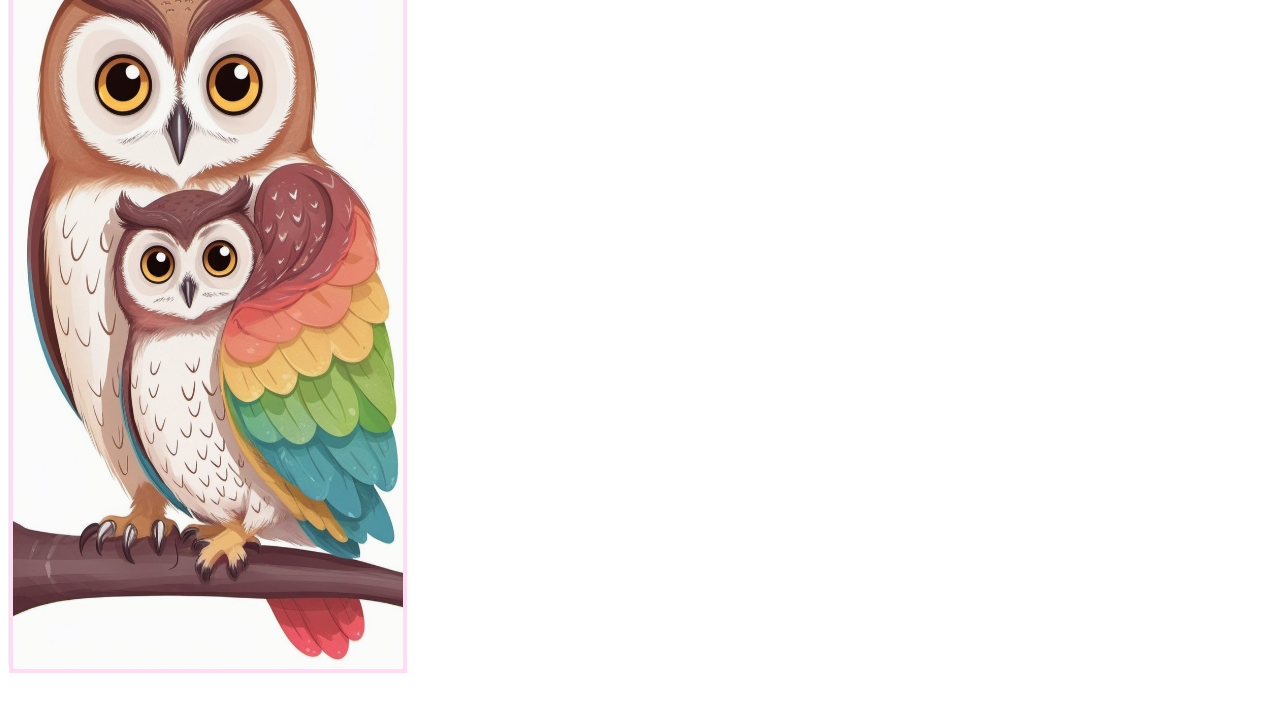
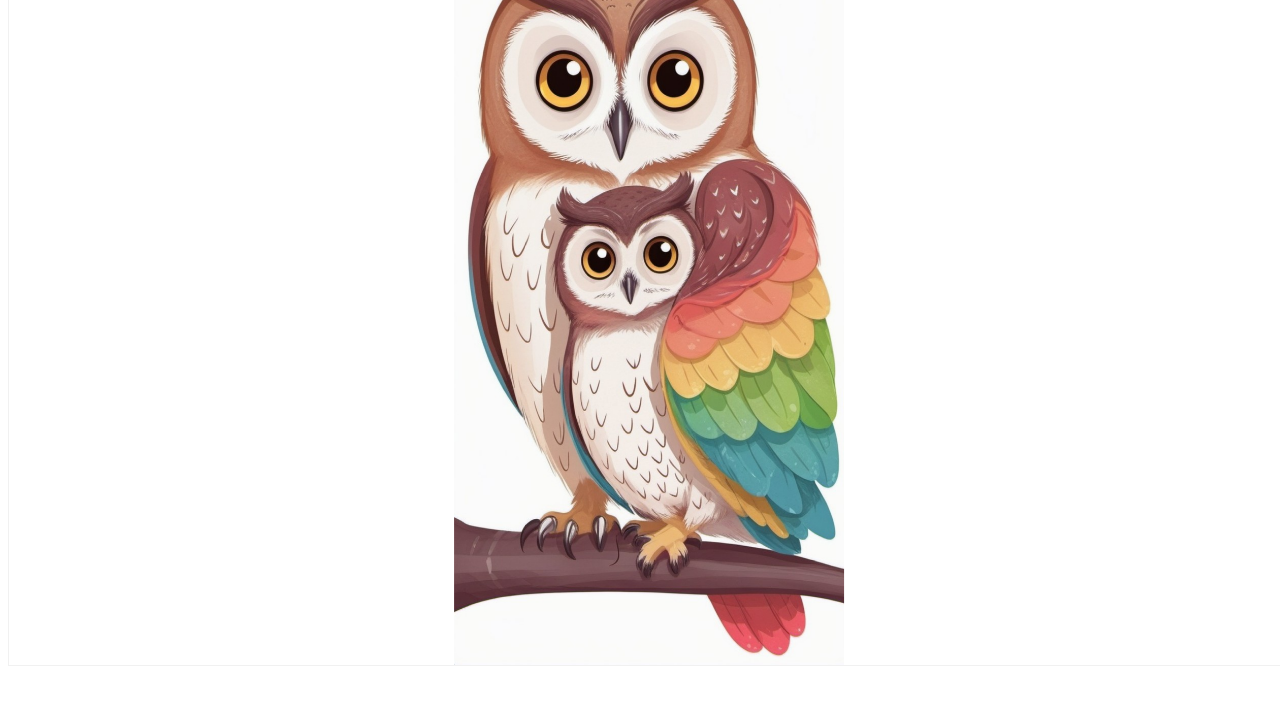
Before and after one commit to MarcelSF/family-card.github.io, a plain HTML site: page index.html in a window 1280 px wide. Shown: the part 94-800 px from the top of the page. Drawn offline with nearby package versions, Linux system fonts and the light colour scheme.

Commit message:
Change width

```diff
--- a/style.css
+++ b/style.css
@@ -17,7 +17,7 @@ body {
 
 .flip-card {
   background-color: transparent;
-  width: 390px;
+  width: 100vw;
   height: 750px;
   border: 1px solid #f1f1f1;
   perspective: 1000px;
@@ -42,7 +42,7 @@ body {
 /* Position the front and back side */
 .flip-card-front,
 .flip-card-back {
-  padding: 4px;
+
   position: absolute;
   width: 100%;
   height: 100%;
@@ -53,7 +53,7 @@ body {
 
 /* Style the front side (fallback if image is missing) */
 .flip-card-front {
-  background-color: #ffdcf3;
+
   color: black;
 }
 
```
